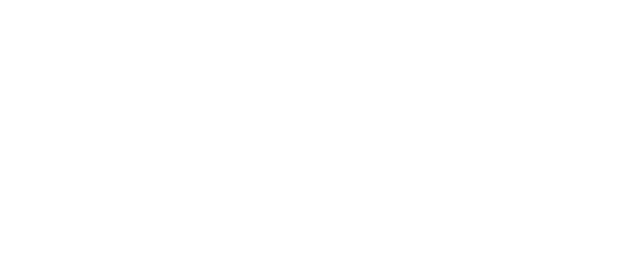
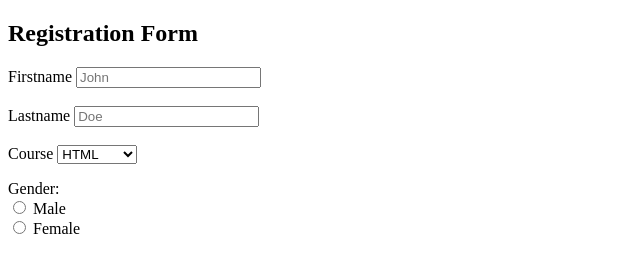
Before and after one commit to HWeinberger42/html_day2_exercise2, a plain HTML site: page index.html in a window 1280 px wide. Shown: the whole page, without its empty margins (0-640 px from the left). Drawn offline with Linux system fonts and the light colour scheme.

Commit message:
add to form firstname lastname course and gender

```diff
--- a/index.html
+++ b/index.html
@@ -3,9 +3,40 @@
 <head>
     <meta charset="UTF-8">
     <meta name="viewport" content="width=device-width, initial-scale=1.0">
-    <title>Document</title>
+    <title>Registration Form</title>
 </head>
 <body>
-
+    <header>
+        <h2>
+            Registration Form
+        </h2>
+        <form action="">
+            <label for="firstname">Firstname</label>
+            <input type="text" id="firstname" name="firstname" placeholder="John">
+            <br>
+            <br>
+            <label for="lastname">Lastname</label>
+            <input type="text" id="lastname" name="lastname" placeholder="Doe">
+            <br>
+            <br>
+            <label for="course">Course</label>
+            <select name="course" id="course">
+                <option value="html">HTML</option>
+                <option value="frontend">FrontEnd</option>
+                <option value="database">Database</option>
+                <option value="backend">BackEnd</option>
+            </select>
+            <br>
+            <p>
+                Gender:
+                <br>
+                <input type="radio" id="male" name="Gender" value="male">
+                <label for="male">Male</label>
+                <br>
+                <input type="radio" id="female" name="Gender" value="female">
+                <label for="female">Female</label>
+            </p>
+        </form>
+    </header>
 </body>
 </html>
```
